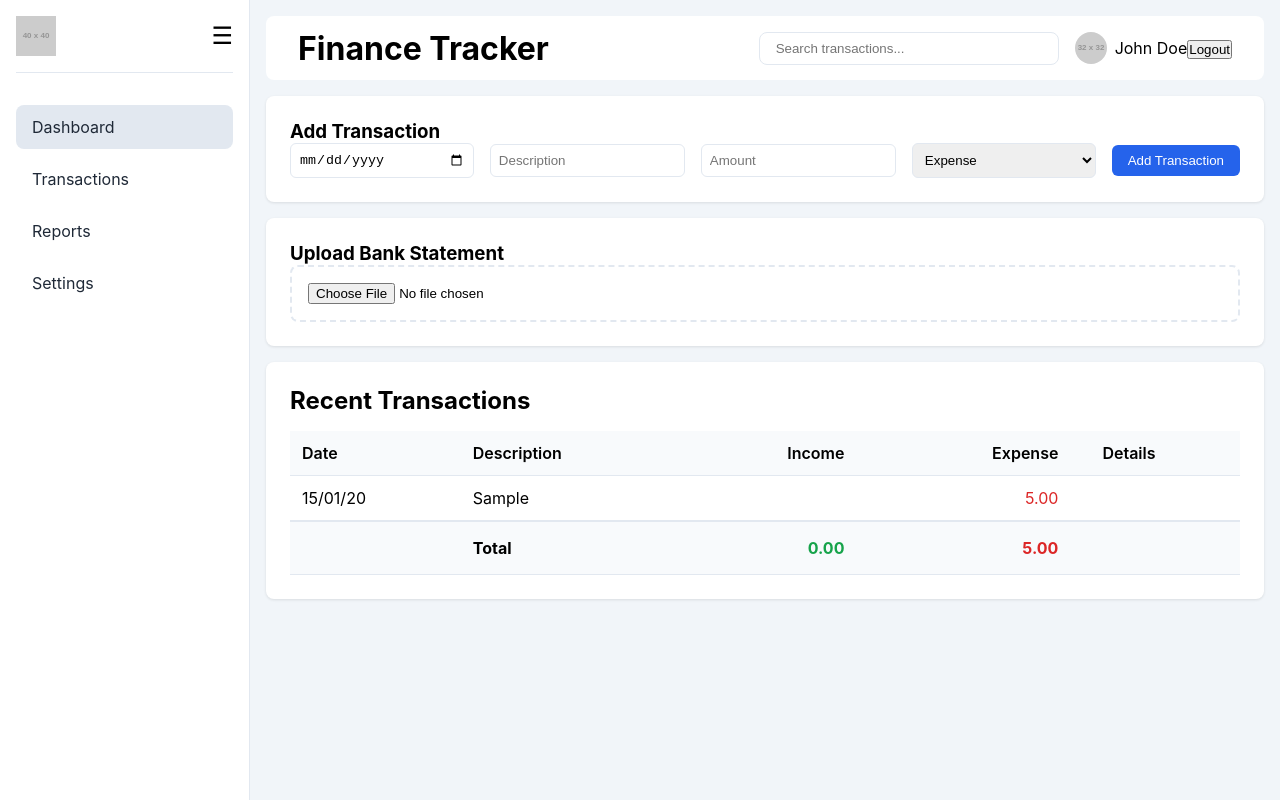
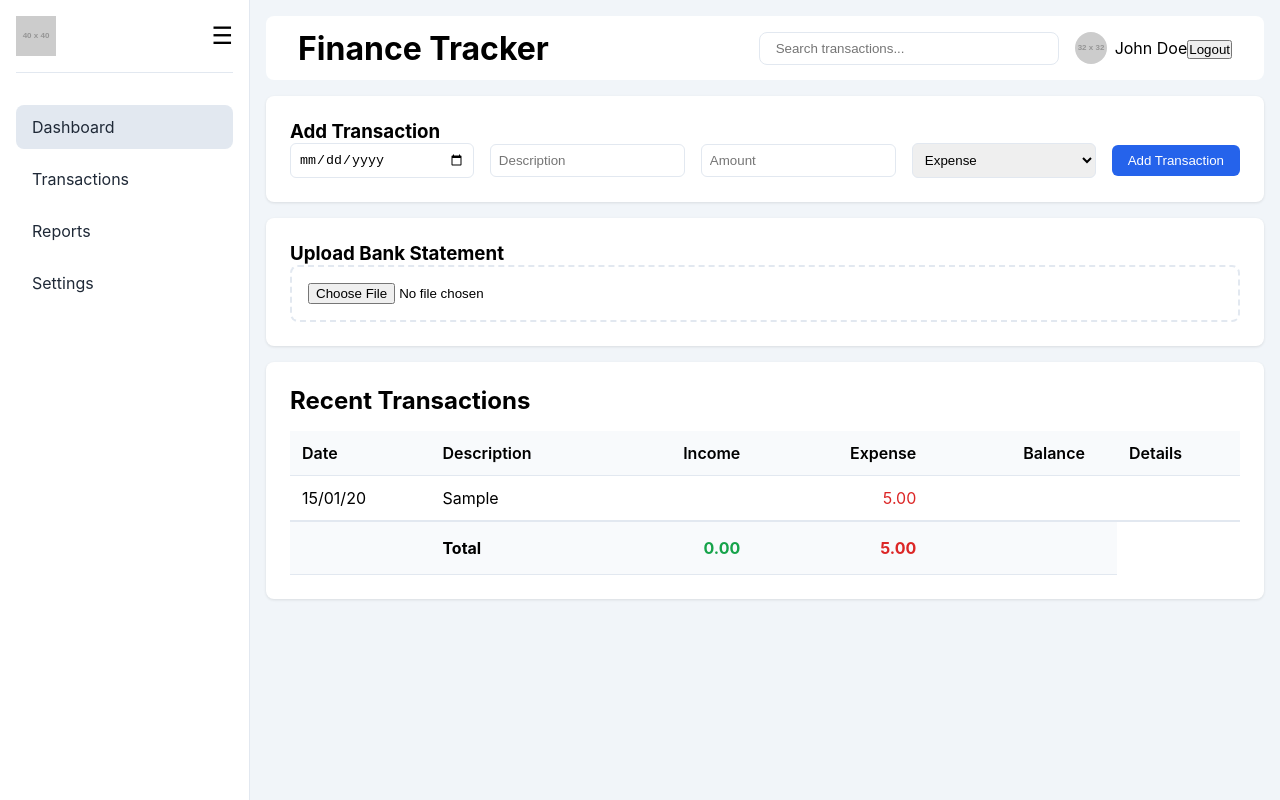
Before and after one commit to khairulanwar-mohdraya/finance-tracker, a React (Create React App) app: page / in a window 1280 px wide. Both pictures are taken after typing "2020-01-15", "Sample", "5" into the empty fields and a click on the button "Add Transaction". Built offline with nearby package versions, Linux system fonts and the light colour scheme.

Commit message:
Add balance column

```diff
--- a/src/App.css
+++ b/src/App.css
@@ -175,18 +175,27 @@
 
 .transactions-table td:nth-child(3),
 .transactions-table td:nth-child(4),
+.transactions-table td:nth-child(5),
 .transactions-table th:nth-child(3),
-.transactions-table th:nth-child(4) {
+.transactions-table th:nth-child(4),
+.transactions-table th:nth-child(5) {
   text-align: right;
   padding-right: 2rem;
 }
 
-.transactions-table td:nth-child(3) {  /* Income column */
+/* Income column */
+.transactions-table td:nth-child(3) {
   color: #16a34a;  /* green */
 }
 
-.transactions-table td:nth-child(4) {  /* Expense column */
+/* Expense column */
+.transactions-table td:nth-child(4) {
   color: #dc2626;  /* red */
+}
+
+/* Balance column */
+.transactions-table td:nth-child(5) {
+  color: #2563eb;  /* blue */
 }
 
 .transactions-table td:nth-child(5) {
--- a/src/App.js
+++ b/src/App.js
@@ -129,6 +129,7 @@ function App() {
           description: "Beginning Balance",
           amount: beginningBalance,
           type: "Income",
+          balance: beginningBalance,
           details: ""
         });
       }
@@ -145,6 +146,7 @@ function App() {
         const [_, date, description, transactionAmount, balance, details = ""] = match;
 
         const amount = parseFloat(transactionAmount.replace(",", "").replace("-", "").replace("+", ""));
+        const currentBalance = parseFloat(balance.replace(",", ""));
 
         const type = transactionAmount.includes("-") ? "Expense" : "Income";
 
@@ -153,6 +155,7 @@ function App() {
           description: description.trim(),
           amount,
           type,
+          balance: currentBalance,
           details: details.trim()
         });
       } else {
@@ -165,10 +168,11 @@ function App() {
     if (endingBalanceMatch) {
       const endingBalance = parseFloat(endingBalanceMatch[1].replace(",", ""));
       transactions.push({
-        date: "",  // No specific date for ending balance
+        date: "",
         description: "ENDING BALANCE",
         amount: endingBalance,
-        type: "Income",  // Treat as income for display purposes
+        type: "Income",
+        balance: endingBalance,
         details: ""
       });
     }
@@ -280,6 +284,7 @@ function App() {
                   <th>Description</th>
                   <th>Income</th>
                   <th>Expense</th>
+                  <th>Balance</th>
                   <th>Details</th>
                 </tr>
               </thead>
@@ -288,8 +293,15 @@ function App() {
                   <tr key={index}>
                     <td>{entry.date}</td>
                     <td>{entry.description}</td>
-                    <td>{entry.type === 'Income' ? entry.amount.toFixed(2) : ''}</td>
+                    <td>
+                      {entry.type === 'Income' &&
+                       entry.description !== 'ENDING BALANCE' &&
+                       entry.description !== 'Beginning Balance'
+                        ? entry.amount.toFixed(2)
+                        : ''}
+                    </td>
                     <td>{entry.type === 'Expense' ? entry.amount.toFixed(2) : ''}</td>
+                    <td>{entry.balance ? entry.balance.toFixed(2) : ''}</td>
                     <td>{entry.details}</td>
                   </tr>
                 ))}
@@ -299,7 +311,9 @@ function App() {
                   <td>
                     <strong>
                       {entries
-                        .filter(entry => entry.type === 'Income')
+                        .filter(entry => entry.type === 'Income' &&
+                               entry.description !== 'ENDING BALANCE' &&
+                               entry.description !== 'Beginning Balance')
                         .reduce((sum, entry) => sum + entry.amount, 0)
                         .toFixed(2)}
                     </strong>
```
